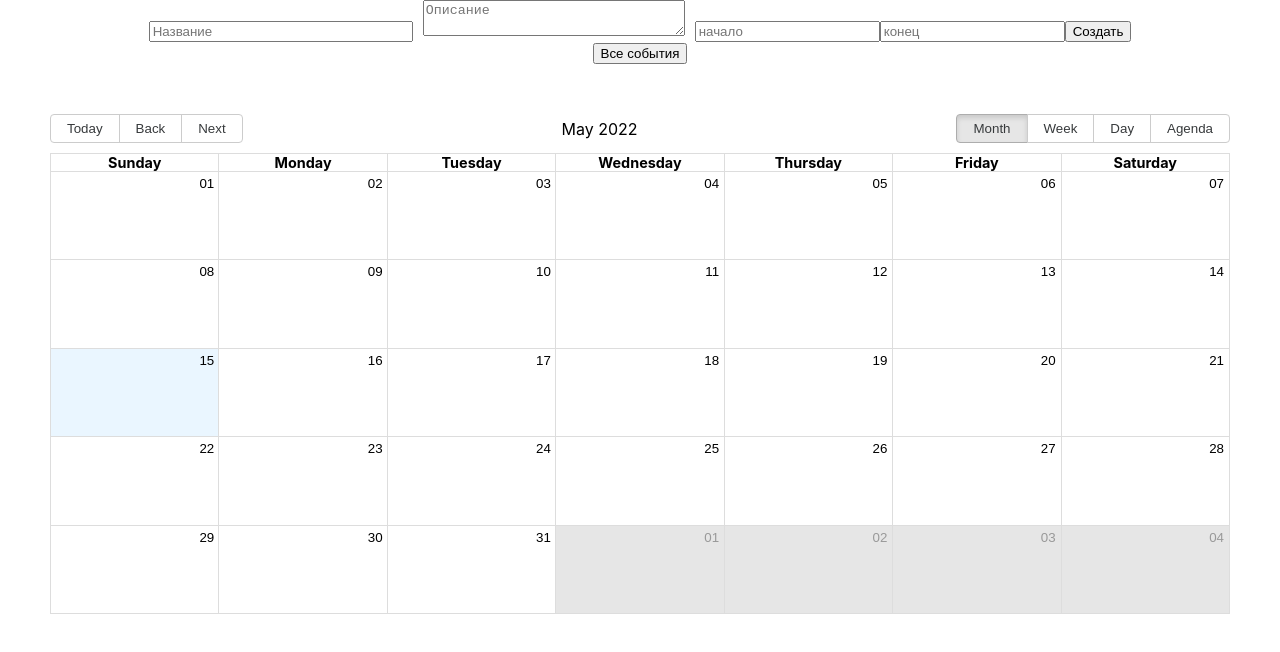
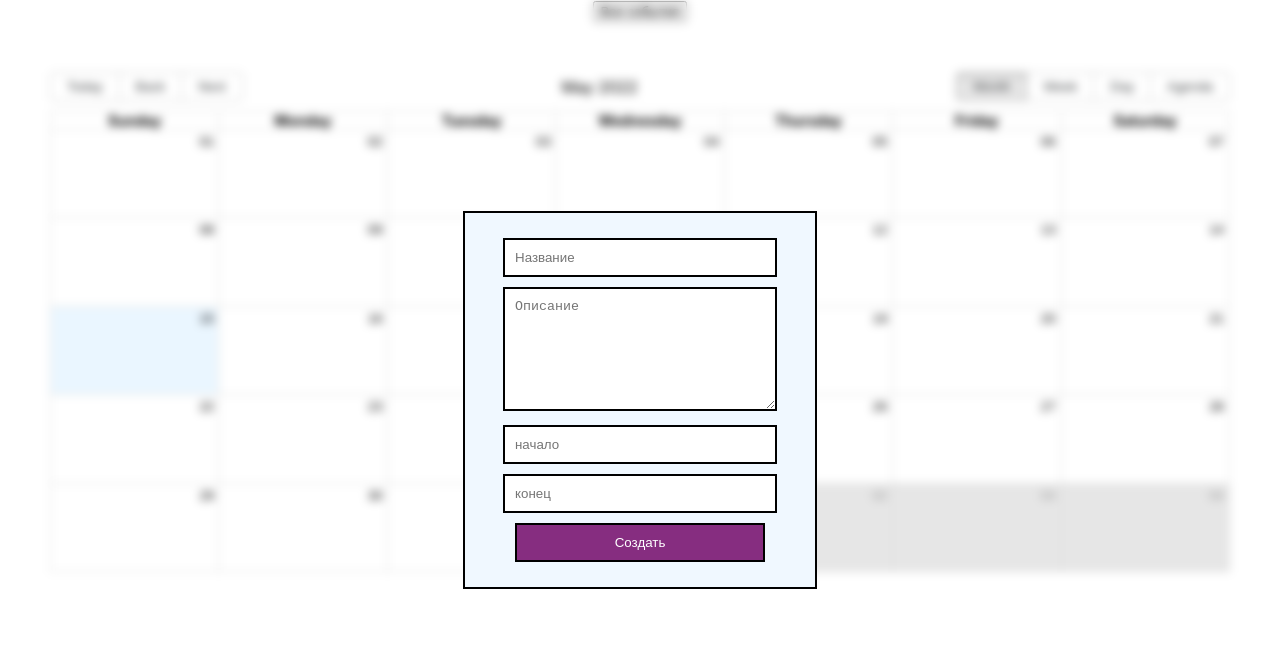
Before and after one commit to SedFitcher/calendar, a React (Create React App) app: page / in a window 1280 px wide. Both pictures are taken after a click on the button "Создать событие". Shown: the top 652 px of the page. Built offline with nearby package versions, Linux system fonts and the light colour scheme; no server answers.

Commit message:
components and styles

```diff
--- a/package.json
+++ b/package.json
@@ -6,6 +6,7 @@
     "@testing-library/jest-dom": "^5.16.4",
     "@testing-library/react": "^13.2.0",
     "@testing-library/user-event": "^13.5.0",
+    "classnames": "^2.3.1",
     "date-fns": "^2.28.0",
     "react": "^18.1.0",
     "react-big-calendar": "^0.40.1",
--- a/src/App.css
+++ b/src/App.css
@@ -1,13 +1,5 @@
 .App {
   text-align: center;
-}
-
-.create-event{
-  display: none;
-}
-
-.create-event.active{
-  display: block;
 }
 
 .nonactivebtn {
--- a/src/App.js
+++ b/src/App.js
@@ -8,6 +8,7 @@ import "react-big-calendar/lib/css/react-big-calendar.css";
 import DatePicker from "react-datepicker";
 import "react-datepicker/dist/react-datepicker.css";
 import "./App.css";
+import CreateEventForm from "./components/CreateEventForm/CreateEventForm";
 
 const locales = {
     "ru": require("date-fns/locale/ru"),
@@ -23,7 +24,7 @@ const localizer = dateFnsLocalizer({
 const events = [];
 
 function App() {
-    const [newEvent, setNewEvent] = useState({ title: "", description: "", start: "", end: "" });
+    const [newEvent, setNewEvent] = useState({ title: "", description: "", start: "", end: "", id: null });
     const [allEvents, setAllEvents] = useState(events);
     const [activeCreateEvent, setActiveCreateEvent] = useState(false)
     const [ActiveAllEvent, setActiveAllEvent] = useState(false)
@@ -38,14 +39,11 @@ function App() {
             for(var i = 0; i < ev.length; i++){
                 var start = new Date(Date.parse(ev[i].start))
                 var end = new Date(Date.parse(ev[i].end))
-                console.log(start, end)
                 ev[i].start = start
                 ev[i].end = end
 
             }
             setAllEvents(ev);
-            console.log(ev)
-
           },
           // Примечание: важно обрабатывать ошибки именно здесь, а не в блоке catch(),
           // чтобы не перехватывать исключения из ошибок в самих компонентах.
@@ -59,11 +57,9 @@ function App() {
   const handleAddEvent = () => {
         setAllEvents([...allEvents, newEvent]);
         setActiveCreateEvent(false)
-        setActiveAllEvent(false)
         var nev = newEvent
         nev.start = nev.start.toISOString()
         nev.end = nev.end.toISOString()
-        console.log(nev)
         fetch("http://83.172.39.220:8000/events/", {
           method: 'POST',
           mode: 'cors',
@@ -73,60 +69,23 @@ function App() {
           body: JSON.stringify(nev)
 
         })
-        setNewEvent({ title: "", description: "", start: "", end: "" })
+        setNewEvent({ title: "", description: "", start: "", end: "", id: null })
     }
 
-
-
-
+    const close_and_save = () => {
+      setActiveAllEvent(false)
+    }
 
     return (
         <div className="App">
-            <div
-              className={activeCreateEvent
-                        ?
-                        "active create-event"
-                        :
-                        "create-event"}
-              id="createEvent"
-              >
-                <input type="text"
-                  placeholder="Название"
-                  style={{ width: "20%", marginRight: "10px" }}
-                  value={newEvent.title}
-                  onChange={(e) => setNewEvent({ ...newEvent, title: e.target.value })} />
 
-                <textarea type="text"
-                  placeholder="Описание"
-                  style={{ width: "20%", marginRight: "10px" }}
-                  value={newEvent.description}
-                  onChange={(e) => setNewEvent({ ...newEvent, description: e.target.value })} />
-
-                <DatePicker
-                  placeholderText="начало"
-                  style={{ marginRight: "10px" }}
-                  selected={newEvent.start}
-                  showTimeSelect
-                  timeIntervals={1}
-                  dateFormat = "PP"
-                  onChange={(start) => setNewEvent({ ...newEvent, start })} />
-
-                <DatePicker
-                  placeholderText="конец"
-                  selected={newEvent.end}
-                  showTimeSelect
-                  timeIntervals={1}
-                  dateFormat = "PP"
-                  onChange={(end) => setNewEvent({ ...newEvent, end })} />
-
-                <button
-                  stlye={{ marginTop: "10px" }}
-                  onClick={handleAddEvent}>
-                    Создать
-                </button>
-            </div>
-
-
+            <CreateEventForm
+              activeCreateEvent={activeCreateEvent}
+              setActiveCreateEvent={setActiveCreateEvent}
+              newEvent={newEvent}
+              setNewEvent={setNewEvent}
+              handleAddEvent={handleAddEvent}
+            />
 
             <div
               className={ActiveAllEvent
@@ -167,28 +126,21 @@ function App() {
 
                 <button
                   stlye={{ marginTop: "10px" }}
-                  onClick={handleAddEvent}>
-                    Создать
+                  onClick={close_and_save}>
+                    Закрыть
                 </button>
             </div>
 
 
                 <button
-                  className={!activeCreateEvent
-                            ?
-                            ""
-                            :
-                            "nonactivebtn"}
-                  onClick={(e) => {
-                    setActiveCreateEvent(true)
-                  }}>
+                  className={!activeCreateEvent?"":"nonactivebtn"}
+                  onClick={() => {setActiveCreateEvent(true)}}
+                >
                   Создать событие
                 </button>
 
                 <button
-                  onClick={(e) => {
-                    setActiveAllEvent(true)
-                  }}
+                  onClick={() => {setActiveAllEvent(true)}}
                 >
                   Все события
                 </button>
@@ -198,7 +150,8 @@ function App() {
               events={allEvents}
               startAccessor="start"
               endAccessor="end"
-              style={{ height: 500, margin: "50px" }}/>
+              style={{ height: 500, margin: "50px" }}
+            />
         </div>
     );
 }
--- /dev/null
+++ b/src/components/CreateEventForm/CreateEventForm.jsx
@@ -0,0 +1,77 @@
+import React from 'react';
+import DatePicker from "react-datepicker";
+import styles from './CreateEventForm.module.css'
+import classNames from 'classnames'
+
+const CreateEventForm = ({
+    activeCreateEvent,
+    setActiveCreateEvent,
+    newEvent,
+    setNewEvent,
+    handleAddEvent,
+}) => {
+    return (
+        <div
+            className={activeCreateEvent
+            ?
+            classNames(styles.active, styles.createEvent)
+            :
+            styles.createEvent}
+            id="createEvent"
+            onClick={() => {setActiveCreateEvent(false)}}
+        >
+            <div
+                className={activeCreateEvent
+                ?
+                classNames(styles.active, styles.createForm)
+                :
+                styles.createForm}
+                onClick={e=>{e.stopPropagation()}}
+            >
+                <input
+                    type="text"
+                    placeholder="Название"
+                    className={styles.createFormInput}
+                    // style={{ width: "20%", marginRight: "10px" }}
+                    value={newEvent.title}
+                    onChange={(e) => setNewEvent({ ...newEvent, title: e.target.value })} />
+
+                <textarea
+                    type="text"
+                    placeholder="Описание"
+                    className={styles.createFormTextarea}
+                    // style={{ width: "20%", marginRight: "10px" }}
+                    value={newEvent.description}
+                    onChange={(e) => setNewEvent({ ...newEvent, description: e.target.value })} />
+
+                <DatePicker
+                    className={styles.picker}
+                    placeholderText="начало"
+                    selected={newEvent.start}
+                    showTimeSelect
+                    timeIntervals={1}
+                    dateFormat = "PP"
+                    onChange={(start) => setNewEvent({ ...newEvent, start })} />
+
+                <DatePicker
+                    placeholderText="конец"
+                    selected={newEvent.end}
+                    className={styles.picker}
+                    showTimeSelect
+                    timeIntervals={1}
+                    dateFormat = "PP"
+                    onChange={(end) => setNewEvent({ ...newEvent, end })} />
+
+                <button
+                    className={styles.createbtn}
+                    // stlye={{ marginTop: "10px" }}
+                    onClick={handleAddEvent}
+                >
+                      Создать
+                </button>
+            </div>
+        </div>
+    );
+};
+
+export default CreateEventForm;
--- /dev/null
+++ b/src/components/CreateEventForm/CreateEventForm.module.css
@@ -0,0 +1,67 @@
+.createEvent{
+    z-index: 8;
+    width: 100vw;
+    height: 100vh;
+    align-items: center;
+    justify-content: center;
+    backdrop-filter: blur(5px);
+    /* border: 2px solid black; */
+    position: fixed;
+    top: 0;
+    left: 0;
+    display: flex;
+    opacity: 0;
+    pointer-events: none;
+    transition: 0.5s;
+}
+
+.createEvent.active{
+    opacity: 1;
+    pointer-events: all;
+}
+
+.createForm {
+    z-index: 10;
+    max-width: 300px;
+    /* height: 300px; */
+    padding: 25px;
+    transform: scale(0.5);
+    border: 2px solid black;
+    transition: 0.4s all;
+    background-color: aliceblue;
+}
+
+.createForm.active {
+    transform: scale(1);
+}
+
+.createFormInput {
+    width: 250px;
+    padding: 10px;
+    border: 2px solid black;
+    margin-bottom: 10px;
+}
+
+.createFormTextarea {
+    width: 250px;
+    height: 100px;
+    padding: 10px;
+    border: 2px solid black;
+    margin-bottom: 10px;
+}
+
+.picker {
+    width: 250px;
+    padding: 10px;
+    border: 2px solid black;
+    margin-bottom: 10px;
+}
+
+.createbtn {
+    width: 250px;
+    padding: 10px;
+    color: white;
+    background-color: rgb(134, 45, 128);
+    border: 2px solid black;
+    cursor: pointer;
+}
```
Also changed, not shown: 1 other file (tests, documents, lock files or other folders).
